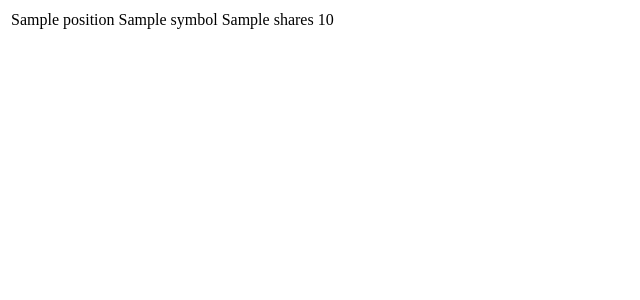
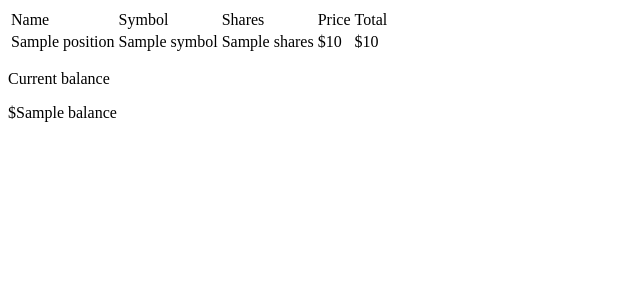
Before and after one commit to ToTenMilan/cs50-psets, a PHP site: template pset7/view/portfolio.php in a window 1280 px wide. Shown: the top 300 px of the page, without its empty margins (0-640 px from the left). Run offline with PHP 8.4, Linux system fonts and the light colour scheme; the template is opened without the code that fills it: most values are stand-ins (such as "Sample title", 1, 10 or a date in 2020); a stand-in replaces the project's code that opens the database connection.

Commit message:
Finished portfolio.php view
Finished portfolio.php view rendered by index.php controller

```diff
--- a/pset7/view/portfolio.php
+++ b/pset7/view/portfolio.php
@@ -1,14 +1,25 @@
-<table>
+<table class="table">
     <div>
+        <tr>
+            <td class="cell_top">Name</td>
+            <td class="cell_top">Symbol</td>
+            <td class="cell_top">Shares</td>
+            <td class="cell_top">Price</td>
+            <td class="cell_top">Total</td>
+        </tr>
         <?php foreach ($positions as $position): ?>
 
-        <tr class="table table-striped">
-            <td><?= $position["name"] ?></td>
-            <td><?= $position["symbol"] ?></td>
-            <td><?= $position["shares"] ?></td>
-            <td><?= $position["price"] ?></td>
+        <tr class="table">
+            <td class="cell"><?= $position["name"] ?></td>
+            <td class="cell"><?= $position["symbol"] ?></td>
+            <td class="cell"><?= $position["shares"] ?></td>
+            <td class="cell">$<?= $position["price"] ?></td>
+            <td class="cell">$<?= $position["total"] ?></td>
         </tr>
+
 
         <?php endforeach ?>
     </div>
 </table>
+<p id="bal">Current balance</p>
+<p id="bal_sum">$<?= $balance["balance"] ?></p>
```
